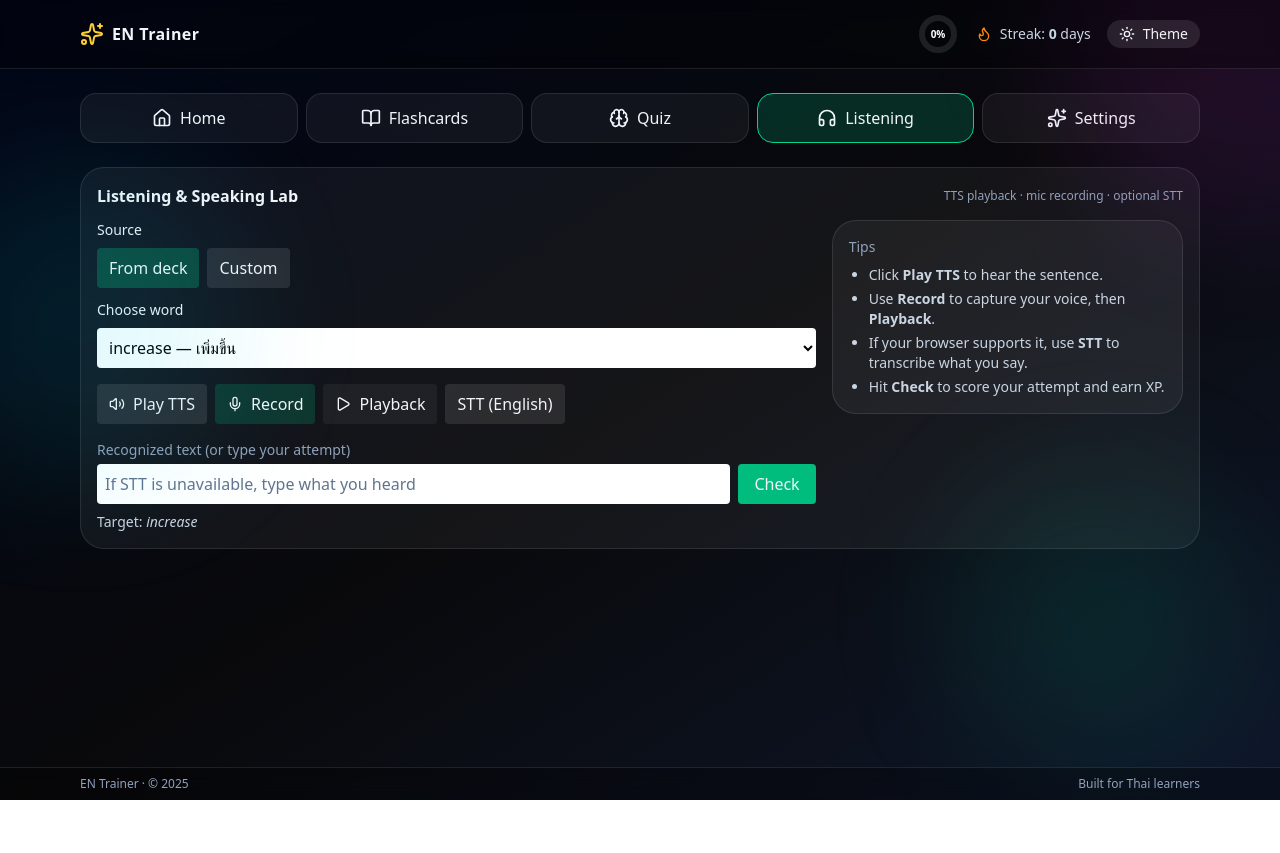
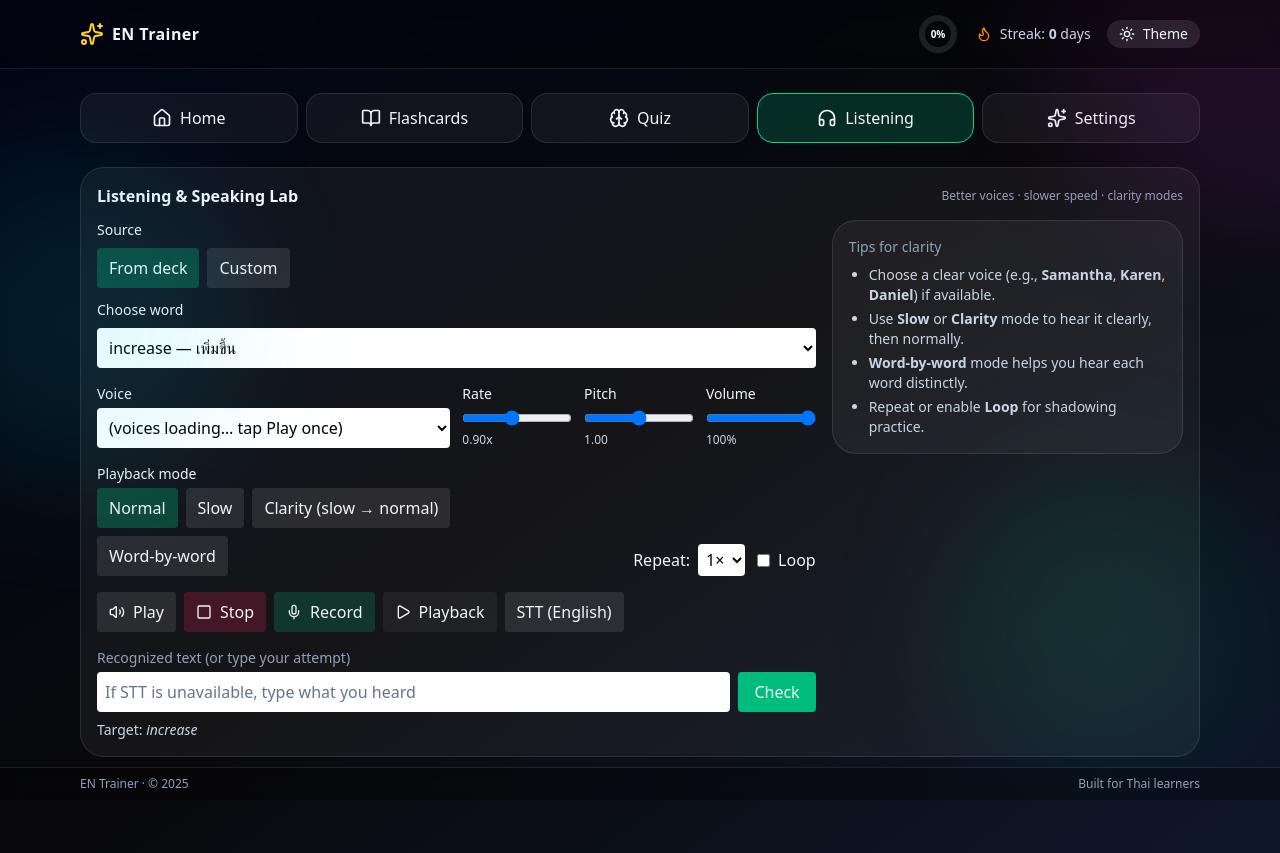
Before and after one commit to KornKongpob/en-trainer, a React (Vite) app: page / in a window 1280 px wide. Both pictures are taken after a click on the button "Listening". Before the commit the page ends 800 px from the top, so only its background shows below. Built offline with nearby package versions, Linux system fonts and the light colour scheme.

Commit message:
feat(listening): voice picker, slow/clarity/word-by-word modes, repeat/loop, rate/pitch/volume

```diff
--- a/src/tabs/ListeningLab.jsx
+++ b/src/tabs/ListeningLab.jsx
@@ -1,102 +1,349 @@
-import React, { useMemo, useRef, useState } from "react";
+// src/tabs/ListeningLab.jsx
+import React, { useEffect, useMemo, useRef, useState } from "react";
 import { Volume2, Mic, Square, Play } from "lucide-react";
 
 const classNames = (...a) => a.filter(Boolean).join(" ");
+function Card({ children }) { return <div className="rounded-3xl border border-white/10 bg-white/5 p-4">{children}</div>; }
 
-export default function ListeningLab({ store, onXP, speak }) {
+export default function ListeningLab({ store, onXP }) {
+  // ----- Source of text -----
   const [source, setSource] = useState("deck");
-  const [selectedId, setSelectedId] = useState(store.deck[0]?.id ?? null);
+  const firstId = store.deck[0]?.id ?? null;
+  const [selectedId, setSelectedId] = useState(firstId);
   const [customText, setCustomText] = useState("");
+
+  // ----- Scoring / STT -----
   const [recognized, setRecognized] = useState("");
   const [scorePct, setScorePct] = useState(null);
-  const audioRef = useRef(null);
 
+  // ----- Recording -----
   const [recording, setRecording] = useState(false);
   const recorderRef = useRef(null);
   const chunksRef = useRef([]);
   const [audioURL, setAudioURL] = useState(null);
+  const audioRef = useRef(null);
 
-  const Recognition = typeof window !== "undefined" ? (window.SpeechRecognition || window.webkitSpeechRecognition) : null;
+  // ----- Voices / TTS controls -----
+  const [voices, setVoices] = useState([]);
+  const [voiceKey, setVoiceKey] = useState(""); // string key
+  const [rate, setRate] = useState(0.9);   // a bit slower by default
+  const [pitch, setPitch] = useState(1.0);
+  const [volume, setVolume] = useState(1.0);
+  const [mode, setMode] = useState("normal"); // normal | slow | clarity | words
+  const [repeat, setRepeat] = useState(1);
+  const [loop, setLoop] = useState(false);
+  const [speaking, setSpeaking] = useState(false);
+
+  // ----- STT support -----
+  const Recognition =
+    typeof window !== "undefined"
+      ? window.SpeechRecognition || window.webkitSpeechRecognition
+      : null;
   const supportsSTT = !!Recognition;
 
+  // ----- Expected text -----
   const expected = useMemo(() => {
     if (source === "custom") return customText.trim();
     const card = store.deck.find((d) => d.id === selectedId);
     return card?.en ?? "";
   }, [source, customText, store.deck, selectedId]);
 
-  function normalize(s){ return s.toLowerCase().replace(/[^a-z0-9 ]+/g," ").replace(/\s+/g," ").trim(); }
-  function levenshtein(a,b){
-    const m=a.length,n=b.length; const dp=Array.from({length:m+1},()=>Array(n+1).fill(0));
-    for(let i=0;i<=m;i++) dp[i][0]=i; for(let j=0;j<=n;j++) dp[0][j]=j;
-    for(let i=1;i<=m;i++){ for(let j=1;j<=n;j++){ const cost=a[i-1]===b[j-1]?0:1; dp[i][j]=Math.min(dp[i-1][j]+1,dp[i][j-1]+1,dp[i-1][j-1]+cost); } }
+  // ====== Helpers ======
+  function normalize(s) {
+    return s.toLowerCase().replace(/[^a-z0-9 ]+/g, " ").replace(/\s+/g, " ").trim();
+  }
+  function levenshtein(a, b) {
+    const m = a.length, n = b.length;
+    const dp = Array.from({ length: m + 1 }, () => Array(n + 1).fill(0));
+    for (let i = 0; i <= m; i++) dp[i][0] = i;
+    for (let j = 0; j <= n; j++) dp[0][j] = j;
+    for (let i = 1; i <= m; i++) {
+      for (let j = 1; j <= n; j++) {
+        const cost = a[i - 1] === b[j - 1] ? 0 : 1;
+        dp[i][j] = Math.min(dp[i - 1][j] + 1, dp[i][j - 1] + 1, dp[i - 1][j - 1] + cost);
+      }
+    }
     return dp[m][n];
   }
-  function scoreInput(input){
-    const A=normalize(expected), B=normalize(input||"");
-    if(!A||!B){ setScorePct(null); return; }
-    const dist=levenshtein(A,B); const denom=Math.max(A.length,B.length)||1;
-    const pct=Math.max(0, Math.round((1 - dist/denom)*100)); setScorePct(pct);
-    onXP(pct>=85?12:5);
+  function scoreInput(input) {
+    const A = normalize(expected);
+    const B = normalize(input || "");
+    if (!A || !B) { setScorePct(null); return; }
+    const dist = levenshtein(A, B);
+    const denom = Math.max(A.length, B.length) || 1;
+    const pct = Math.max(0, Math.round((1 - dist / denom) * 100));
+    setScorePct(pct);
+    if (pct >= 85) onXP?.(12); else onXP?.(5);
   }
 
-  async function startRecording(){
-    try{
-      const stream = await navigator.mediaDevices.getUserMedia({ audio:true });
+  // ====== Voices: load & choose ======
+  useEffect(() => {
+    if (typeof window === "undefined" || !window.speechSynthesis) return;
+
+    const pickDefault = (list) => {
+      // Prefer enhanced/US/UK voices when available
+      const en = list.filter(v => /^en(-|_|$)/i.test(v.lang));
+      const scoreVoice = (v) => {
+        const name = (v.name || "").toLowerCase();
+        let s = 0;
+        if (name.includes("enhanced")) s += 3;
+        if (name.includes("samantha") || name.includes("karen") || name.includes("daniel")) s += 2;
+        if (/en-us/i.test(v.lang)) s += 2;
+        if (/en-gb|en-au|en-in/i.test(v.lang)) s += 1;
+        return s;
+      };
+      const best = (en.length ? en : list).slice().sort((a,b)=>scoreVoice(b)-scoreVoice(a))[0];
+      return best || list[0];
+    };
+
+    const updateList = () => {
+      const list = window.speechSynthesis.getVoices();
+      if (!list || !list.length) return;
+      setVoices(list);
+      setVoiceKey((prev) => {
+        if (prev) return prev;
+        const def = pickDefault(list);
+        return def ? voiceToKey(def) : "";
+      });
+    };
+
+    updateList();
+    window.speechSynthesis.onvoiceschanged = updateList;
+    return () => { window.speechSynthesis.onvoiceschanged = null; };
+  }, []);
+
+  const currentVoice = useMemo(() => {
+    return voices.find(v => voiceToKey(v) === voiceKey);
+  }, [voices, voiceKey]);
+
+  function voiceToKey(v) { return `${v.name}__${v.lang}`; }
+
+  // ====== TTS engine ======
+  const stopSpeech = () => {
+    try { window.speechSynthesis.cancel(); } catch {}
+    setSpeaking(false);
+  };
+
+  async function speakOnce(text, { rate, pitch, volume, voice }) {
+    return new Promise((resolve) => {
+      try {
+        const u = new SpeechSynthesisUtterance(text);
+        if (voice) u.voice = voice;
+        u.rate = rate;
+        u.pitch = pitch;
+        u.volume = volume;
+        u.onend = () => resolve();
+        u.onerror = () => resolve();
+        window.speechSynthesis.speak(u);
+      } catch {
+        resolve();
+      }
+    });
+  }
+
+  const wait = (ms) => new Promise((r) => setTimeout(r, ms));
+
+  async function speakWithMode() {
+    if (!expected) return;
+    stopSpeech();
+    setSpeaking(true);
+
+    const v = currentVoice;
+    const base = { rate, pitch, volume, voice: v };
+
+    try {
+      for (let round = 0; round < repeat || 1; round++) {
+        if (mode === "slow") {
+          await speakOnce(expected, { ...base, rate: clamp(rate - 0.2, 0.5, 1.4) });
+        } else if (mode === "clarity") {
+          await speakOnce(expected, { ...base, rate: clamp(rate - 0.2, 0.5, 1.4) });
+          await wait(200);
+          await speakOnce(expected, base);
+        } else if (mode === "words") {
+          const words = expected.split(/\s+/).filter(Boolean);
+          for (const w of words) {
+            await speakOnce(w, { ...base, rate: clamp(rate - 0.1, 0.5, 1.4) });
+            await wait(120);
+          }
+        } else {
+          await speakOnce(expected, base);
+        }
+        await wait(120);
+      }
+    } finally {
+      setSpeaking(false);
+      if (loop) { speakWithMode(); } // loop if toggled
+    }
+  }
+
+  const clamp = (n, a, b) => Math.min(b, Math.max(a, n));
+
+  // ====== Recording ======
+  async function startRecording() {
+    try {
+      const stream = await navigator.mediaDevices.getUserMedia({ audio: true });
       const rec = new MediaRecorder(stream);
       recorderRef.current = rec;
       chunksRef.current = [];
-      rec.ondataavailable = (e)=> e.data && e.data.size && chunksRef.current.push(e.data);
-      rec.onstop = ()=>{
-        const blob = new Blob(chunksRef.current, { type:"audio/webm" });
-        const url = URL.createObjectURL(blob); setAudioURL(url);
-        stream.getTracks().forEach((t)=>t.stop());
+      rec.ondataavailable = (e) => e.data && e.data.size && chunksRef.current.push(e.data);
+      rec.onstop = () => {
+        const blob = new Blob(chunksRef.current, { type: "audio/webm" });
+        const url = URL.createObjectURL(blob);
+        setAudioURL(url);
+        stream.getTracks().forEach((t) => t.stop());
       };
-      rec.start(); setRecording(true);
-    }catch(e){ alert("Microphone not available."); }
+      rec.start();
+      setRecording(true);
+    } catch {
+      alert("Microphone not available.");
+    }
   }
-  function stopRecording(){ try{ recorderRef.current && recorderRef.current.stop(); }catch{} setRecording(false); }
-  function sttOnce(){
-    if(!supportsSTT) return;
+  function stopRecording() {
+    try { recorderRef.current && recorderRef.current.stop(); } catch {}
+    setRecording(false);
+  }
+
+  // ====== STT ======
+  function sttOnce() {
+    if (!supportsSTT) return;
     const rec = new Recognition();
-    try{ rec.lang="en-US"; }catch{}
-    rec.interimResults=false; try{ rec.maxAlternatives=1; }catch{}
-    rec.onresult=(ev)=>{ const text=ev?.results?.[0]?.[0]?.transcript||""; setRecognized(text); scoreInput(text); };
-    rec.onerror=()=>{}; rec.start();
+    try { rec.lang = "en-US"; } catch {}
+    rec.interimResults = false;
+    try { rec.maxAlternatives = 1; } catch {}
+    rec.onresult = (ev) => {
+      const text = ev?.results?.[0]?.[0]?.transcript || "";
+      setRecognized(text);
+      scoreInput(text);
+    };
+    rec.onerror = () => {};
+    rec.start();
   }
 
   return (
-    <div className="rounded-3xl border border-white/10 bg-white/5 p-4">
+    <Card>
       <div className="flex items-center justify-between mb-3">
         <div className="font-semibold">Listening & Speaking Lab</div>
-        <div className="text-xs text-slate-400">TTS playback · mic recording · optional STT</div>
+        <div className="text-xs text-slate-400">Better voices · slower speed · clarity modes</div>
       </div>
 
+      {/* Source */}
       <div className="grid grid-cols-1 lg:grid-cols-3 gap-4">
         <div className="lg:col-span-2">
           <div className="mb-2 text-sm">Source</div>
           <div className="flex gap-2 mb-3">
-            <button className={classNames("px-3 py-2 rounded", source==="deck"?"bg-emerald-500/30":"bg-white/10 hover:bg-white/20")} onClick={()=>setSource("deck")}>From deck</button>
-            <button className={classNames("px-3 py-2 rounded", source==="custom"?"bg-emerald-500/30":"bg-white/10 hover:bg-white/20")} onClick={()=>setSource("custom")}>Custom</button>
+            <button
+              className={classNames("px-3 py-2 rounded", source==="deck"?"bg-emerald-500/30":"bg-white/10 hover:bg-white/20")}
+              onClick={()=>setSource("deck")}
+            >From deck</button>
+            <button
+              className={classNames("px-3 py-2 rounded", source==="custom"?"bg-emerald-500/30":"bg-white/10 hover:bg-white/20")}
+              onClick={()=>setSource("custom")}
+            >Custom</button>
           </div>
 
-          {source==="deck" ? (
+          {source === "deck" ? (
             <div className="flex flex-col gap-2">
               <label className="text-sm">Choose word</label>
-              <select className="rounded p-2 bg-white text-black" value={selectedId ?? ""} onChange={(e)=>setSelectedId(Number(e.target.value))}>
-                {store.deck.map((d)=> (<option key={d.id} value={d.id}>{d.en} — {d.th}</option>))}
+              <select
+                className="rounded p-2 bg-white text-black"
+                value={selectedId ?? ""}
+                onChange={(e)=>setSelectedId(Number(e.target.value))}
+              >
+                {store.deck.map((d)=>(<option key={d.id} value={d.id}>{d.en} — {d.th}</option>))}
               </select>
             </div>
           ) : (
             <div className="flex flex-col gap-2">
               <label className="text-sm">Custom English text</label>
-              <textarea className="rounded p-2 bg-white text-black placeholder-slate-500" rows={3} placeholder="Type a sentence to practice" value={customText} onChange={(e)=>setCustomText(e.target.value)} />
+              <textarea
+                className="rounded p-2 bg-white text-black placeholder-slate-500"
+                rows={3}
+                placeholder="Type a sentence to practice"
+                value={customText}
+                onChange={(e)=>setCustomText(e.target.value)}
+              />
             </div>
           )}
 
+          {/* TTS controls */}
+          <div className="mt-4 grid grid-cols-1 sm:grid-cols-2 gap-3">
+            <div>
+              <div className="text-sm mb-1">Voice</div>
+              <select
+                className="w-full rounded p-2 bg-white text-black"
+                value={voiceKey}
+                onChange={(e)=>setVoiceKey(e.target.value)}
+              >
+                {voices
+                  .filter(v => /^en(-|_|$)/i.test(v.lang))
+                  .map(v => <option key={voiceToKey(v)} value={voiceToKey(v)}>{v.name} — {v.lang}</option>)}
+                {!voices.length && <option>(voices loading… tap Play once)</option>}
+              </select>
+            </div>
+
+            <div className="grid grid-cols-3 gap-3">
+              <div>
+                <div className="text-sm mb-1">Rate</div>
+                <input type="range" min="0.5" max="1.4" step="0.05" value={rate} onChange={(e)=>setRate(parseFloat(e.target.value))} className="w-full" />
+                <div className="text-xs text-slate-300">{rate.toFixed(2)}x</div>
+              </div>
+              <div>
+                <div className="text-sm mb-1">Pitch</div>
+                <input type="range" min="0.8" max="1.2" step="0.02" value={pitch} onChange={(e)=>setPitch(parseFloat(e.target.value))} className="w-full" />
+                <div className="text-xs text-slate-300">{pitch.toFixed(2)}</div>
+              </div>
+              <div>
+                <div className="text-sm mb-1">Volume</div>
+                <input type="range" min="0.5" max="1" step="0.05" value={volume} onChange={(e)=>setVolume(parseFloat(e.target.value))} className="w-full" />
+                <div className="text-xs text-slate-300">{Math.round(volume*100)}%</div>
+              </div>
+            </div>
+          </div>
+
+          {/* Modes */}
+          <div className="mt-4 grid grid-cols-1 sm:grid-cols-2 gap-3">
+            <div>
+              <div className="text-sm mb-1">Playback mode</div>
+              <div className="flex flex-wrap gap-2">
+                {[
+                  ["normal","Normal"],
+                  ["slow","Slow"],
+                  ["clarity","Clarity (slow → normal)"],
+                  ["words","Word-by-word"],
+                ].map(([id,label])=>(
+                  <button key={id}
+                    className={classNames("px-3 py-2 rounded", mode===id ? "bg-emerald-500/30":"bg-white/10 hover:bg-white/20")}
+                    onClick={()=>setMode(id)}
+                  >{label}</button>
+                ))}
+              </div>
+            </div>
+            <div className="sm:flex sm:items-end sm:justify-end">
+              <div className="flex gap-3 items-center w-full sm:w-auto mt-3 sm:mt-0">
+                <label className="flex items-center gap-2">
+                  Repeat:
+                  <select value={repeat} onChange={(e)=>setRepeat(parseInt(e.target.value))}
+                          className="rounded p-1 bg-white text-black">
+                    {[1,2,3,4].map(n=> <option key={n} value={n}>{n}×</option>)}
+                  </select>
+                </label>
+                <label className="flex items-center gap-2">
+                  <input type="checkbox" checked={loop} onChange={(e)=>setLoop(e.target.checked)} />
+                  Loop
+                </label>
+              </div>
+            </div>
+          </div>
+
+          {/* Playback buttons */}
           <div className="mt-4 flex flex-wrap gap-2">
-            <button onClick={()=> speak(expected || "", "en-US")} className="inline-flex items-center gap-2 rounded bg-white/10 px-3 py-2 hover:bg-white/20">
-              <Volume2 className="size-4" /> Play TTS
+            <button onClick={speakWithMode} disabled={!expected || speaking}
+                    className={classNames("inline-flex items-center gap-2 rounded bg-white/10 px-3 py-2",
+                      (!expected || speaking) ? "opacity-60 cursor-not-allowed":"hover:bg-white/20")}>
+              <Volume2 className="size-4" /> {speaking ? "Speaking…" : "Play"}
+            </button>
+            <button onClick={stopSpeech} className="inline-flex items-center gap-2 rounded bg-rose-500/20 px-3 py-2 hover:bg-rose-500/30">
+              <Square className="size-4" /> Stop
             </button>
 
             {!recording ? (
@@ -117,35 +364,51 @@ export default function ListeningLab({ store, onXP, speak }) {
               <Play className="size-4" /> Playback
             </button>
 
-            <button onClick={()=> sttOnce()} disabled={!supportsSTT} className={classNames("inline-flex items-center gap-2 rounded px-3 py-2", supportsSTT ? "bg-white/10 hover:bg-white/20" : "bg-white/5 cursor-not-allowed")}>
+            <button onClick={sttOnce} disabled={!supportsSTT}
+              className={classNames("inline-flex items-center gap-2 rounded px-3 py-2",
+                supportsSTT ? "bg-white/10 hover:bg-white/20" : "bg-white/5 cursor-not-allowed")}>
               STT (English)
             </button>
           </div>
 
           <audio ref={audioRef} src={audioURL ?? undefined} className="hidden" controls />
+
+          {/* Score / target */}
           <div className="mt-4">
             <div className="text-sm text-slate-400 mb-1">Recognized text (or type your attempt)</div>
             <div className="flex gap-2">
-              <input className="flex-1 rounded p-2 bg-white text-black placeholder-slate-500" value={recognized} onChange={(e)=>setRecognized(e.target.value)} placeholder="If STT is unavailable, type what you heard" />
+              <input
+                className="flex-1 rounded p-2 bg-white text-black placeholder-slate-500"
+                value={recognized}
+                onChange={(e)=>setRecognized(e.target.value)}
+                placeholder="If STT is unavailable, type what you heard"
+              />
               <button onClick={()=> scoreInput(recognized)} className="rounded bg-emerald-500 px-4 py-2 hover:bg-emerald-600">Check</button>
             </div>
-            <div className="text-sm text-slate-300 mt-2">Target: <i>{expected || "(empty)"}</i></div>
-            {scorePct !== null && <div className="mt-2 text-sm">Similarity: <b>{scorePct}%</b> {scorePct >= 85 ? "✅ Great!" : "✨ Keep practicing"}</div>}
+            <div className="text-sm text-slate-300 mt-2">
+              Target: <i>{expected || "(empty)"}</i>
+            </div>
+            {scorePct !== null && (
+              <div className="mt-2 text-sm">
+                Similarity: <b>{scorePct}%</b> {scorePct >= 85 ? "✅ Great!" : "✨ Keep practicing"}
+              </div>
+            )}
           </div>
         </div>
 
+        {/* Tips */}
         <div>
-          <div className="rounded-3xl border border-white/10 bg-white/5 p-4">
-            <div className="text-sm text-slate-400">Tips</div>
+          <Card>
+            <div className="text-sm text-slate-400">Tips for clarity</div>
             <ul className="mt-2 text-sm list-disc pl-5 space-y-1 text-slate-300">
-              <li>Click <b>Play TTS</b> to hear the sentence.</li>
-              <li>Use <b>Record</b> to capture your voice, then <b>Playback</b>.</li>
-              <li>If your browser supports it, use <b>STT</b> to transcribe what you say.</li>
-              <li>Hit <b>Check</b> to score your attempt and earn XP.</li>
+              <li>Choose a clear voice (e.g., <b>Samantha</b>, <b>Karen</b>, <b>Daniel</b>) if available.</li>
+              <li>Use <b>Slow</b> or <b>Clarity</b> mode to hear it clearly, then normally.</li>
+              <li><b>Word-by-word</b> mode helps you hear each word distinctly.</li>
+              <li>Repeat or enable <b>Loop</b> for shadowing practice.</li>
             </ul>
-          </div>
+          </Card>
         </div>
       </div>
-    </div>
+    </Card>
   );
 }
```
